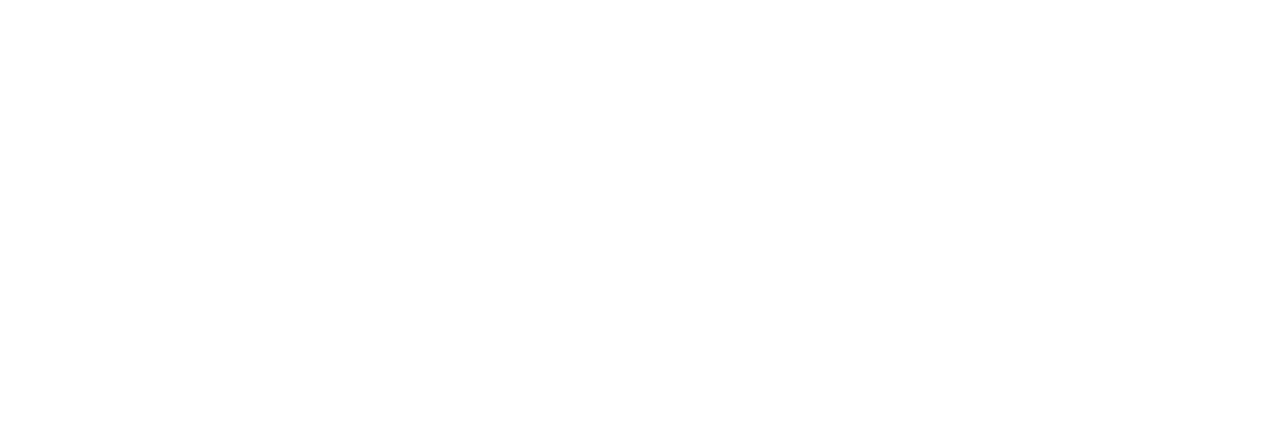
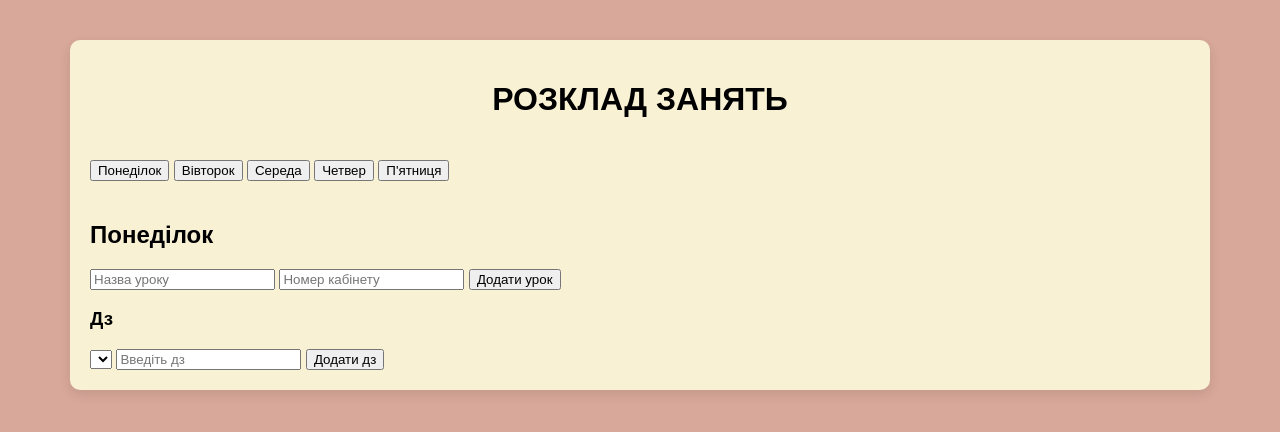
Before and after one commit to olasavancuk4-ux/WEEKLY-PLAN, a plain HTML site: page index.html in a window 1280 px wide. Drawn offline with Linux system fonts and the light colour scheme; a web font is replaced by a local one.

Commit message:
add basic structure

```diff
--- a/index.html
+++ b/index.html
@@ -1,15 +1,41 @@
 <!DOCTYPE html>
 <html lang="en">
+
 <head>
     <meta charset="UTF-8">
     <meta name="viewport" content="width=device-width, initial-scale=1.0">
     <title>WEEKLY PLAN</title>
     <link rel="stylesheet" href="style.css">
 </head>
+
 <body>
-
-
+    <div class="container">
+        <h1>РОЗКЛАД ЗАНЯТЬ</h1>
+        <div class="sidebar">
+            <button class="day-btn" data-day="Понеділок">Понеділок</button>
+            <button class="day-btn" data-day="Вівторок">Вівторок</button>
+            <button class="day-btn" data-day="Середа">Середа</button>
+            <button class="day-btn" data-day="Четвер">Четвер</button>
+            <button class="day-btn" data-day="П'ятниця">П'ятниця</button>
+        </div>
+        <div class="main">
+            <h2 id="day-title">Понеділок</h2>
+            <div class="add-lesson">
+                <input type="text" id="lesson-name" placeholder="Назва уроку">
+                <input type="text" id="lesson-room" placeholder="Номер кабінету">
+                <button id="add-lesson-btn">Додати урок</button>
+            </div>
+            <div id="lessons-list"></div>
+            <h3>Дз</h3>
+            <div class="add-homework">
+                <select name="" id="homework-subject"></select>
+                <input type="text" id="homework-text" placeholder="Введіть дз">
+                <button id="add-homework-btn">Додати дз</button>
+            </div>
+        </div>
+    </div>
 
     <script src="script.js"></script>
 </body>
+
 </html>
--- a/style.css
+++ b/style.css
@@ -0,0 +1,26 @@
+@import url('https://fonts.googleapis.com/css2?family=Caveat:wght@400..700&family=Sofia+Sans:ital,wght@0,1..1000;1,1..1000&display=swap');
+
+body {
+    background: #d8a89a;
+    margin: 0;
+    padding: 20px;
+    font-family: "Sofia Sans", sans-serif;
+    /* font-family: "Caveat", cursive;  */
+}
+
+h1 {
+    text-align: center;
+
+}
+
+.container {
+    display: flex;
+    flex-direction: column;
+    gap: 20px;
+    background: #f8f1d4;
+    border-radius: 10px;
+    margin: 20px auto;
+    padding: 20px;
+    max-width: 1100px;
+    box-shadow: 0 4px 12px rgba(0, 0, 0, 0.1);
+}
```
